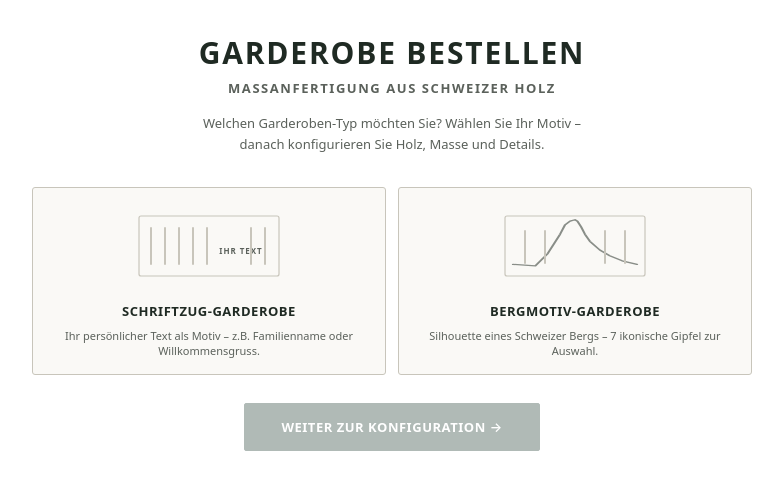
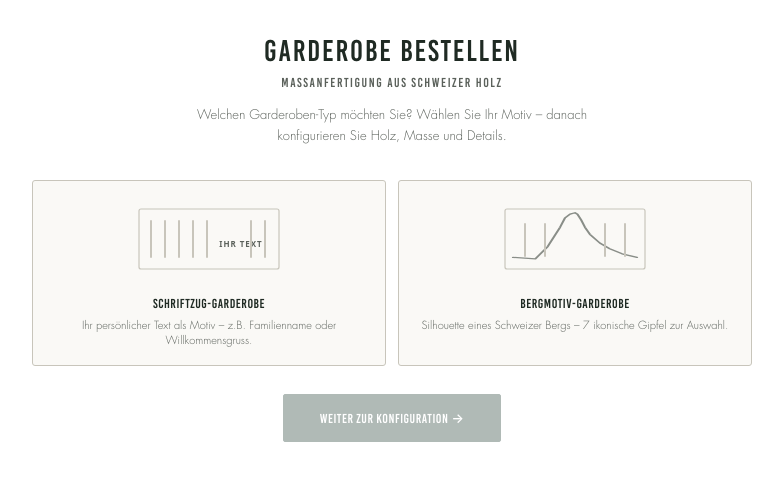
Before and after one commit to Holzschneiderei/holzschneiderei, a React (Vite) app: page / in a window 1280 px wide. Shown: the top 490 px of the page, without its empty margins (248-1031 px from the left). Built offline with nearby package versions, Linux system fonts and the light colour scheme.

Commit message:
feat: add fonts

```diff
--- a/index.html
+++ b/index.html
@@ -5,6 +5,20 @@
     <meta name="viewport" content="width=device-width, initial-scale=1.0" />
     <title>Holzschneiderei – Garderobe Konfigurator</title>
     <style>
+      @font-face {
+        font-family: 'Holzschneiderei';
+        src: url('/fonts/FuturaLight.otf') format('opentype');
+        font-weight: 100 599;
+        font-style: normal;
+        font-display: swap;
+      }
+      @font-face {
+        font-family: 'Holzschneiderei';
+        src: url('/fonts/BebasKai.otf') format('opentype');
+        font-weight: 600 900;
+        font-style: normal;
+        font-display: swap;
+      }
       *, *::before, *::after { box-sizing: border-box; }
       html, body, #root { margin: 0; padding: 0; height: 100%; }
       body { overflow-x: hidden; background: transparent; }
--- a/src/Konfigurator.jsx
+++ b/src/Konfigurator.jsx
@@ -1720,7 +1720,7 @@ function GlobalStyles({ flow }) {
 
 /* ════════════════════════════════════════ STYLES ════════════════════════════════════════ */
 const S = {
-  shell:{minHeight:"100vh",display:"flex",flexDirection:"column",background:"var(--wz-bg, transparent)",color:t.text,fontFamily:'system-ui,-apple-system,"Segoe UI",Roboto,Arial,sans-serif',WebkitFontSmoothing:"antialiased",overflowY:"auto"},
+  shell:{minHeight:"100vh",display:"flex",flexDirection:"column",background:"var(--wz-bg, transparent)",color:t.text,fontFamily:'Holzschneiderei,system-ui,-apple-system,"Segoe UI",Roboto,Arial,sans-serif',WebkitFontSmoothing:"antialiased",overflowY:"auto"},
   brandRow:{display:"flex",alignItems:"center",gap:10},brandMark:{width:32,height:32,borderRadius:999,border:`1px solid ${t.muted}`,opacity:.75,flexShrink:0},
   brandName:{fontWeight:700,letterSpacing:".12em",fontSize:11,textTransform:"uppercase"},
   main:{flex:1,display:"flex",justifyContent:"center",padding:"24px 16px 100px"},card:{width:"100%",maxWidth:520},
```
Also changed, not shown: public/fonts/BebasKai.otf (added), public/fonts/FuturaLight.otf (added).
